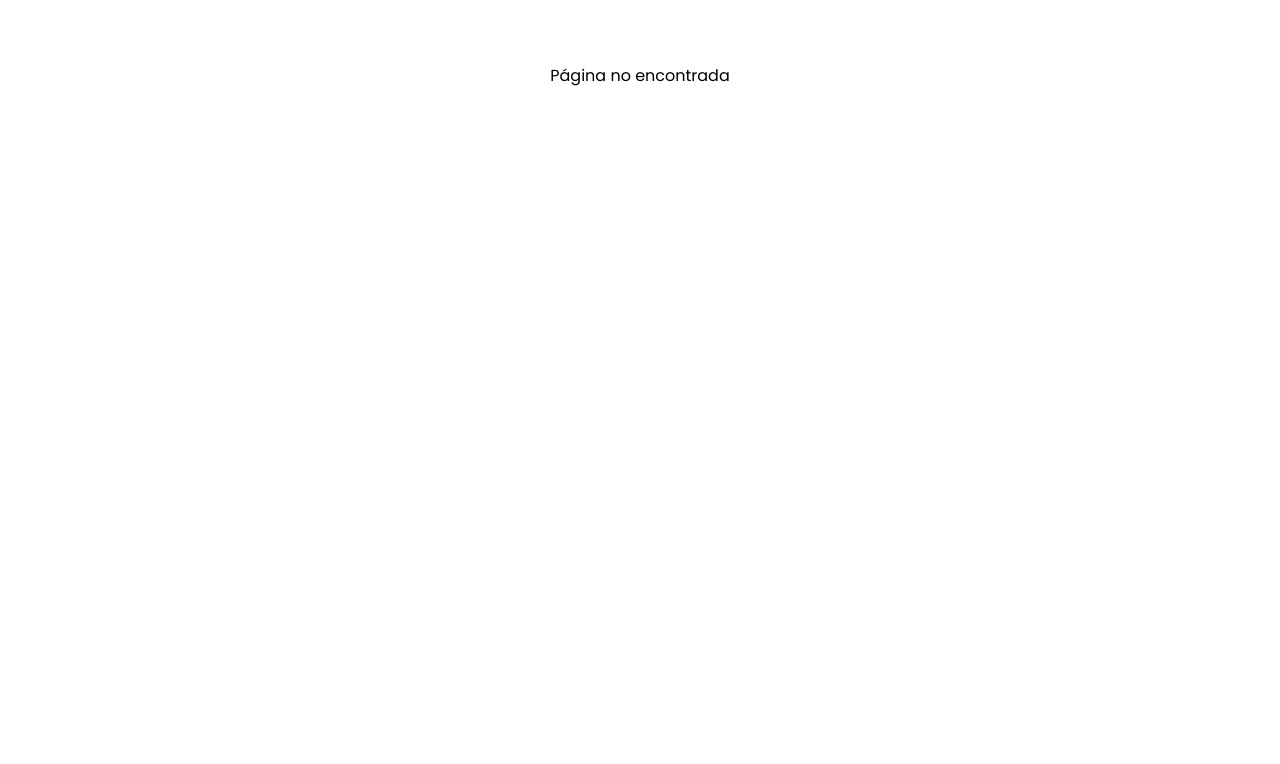
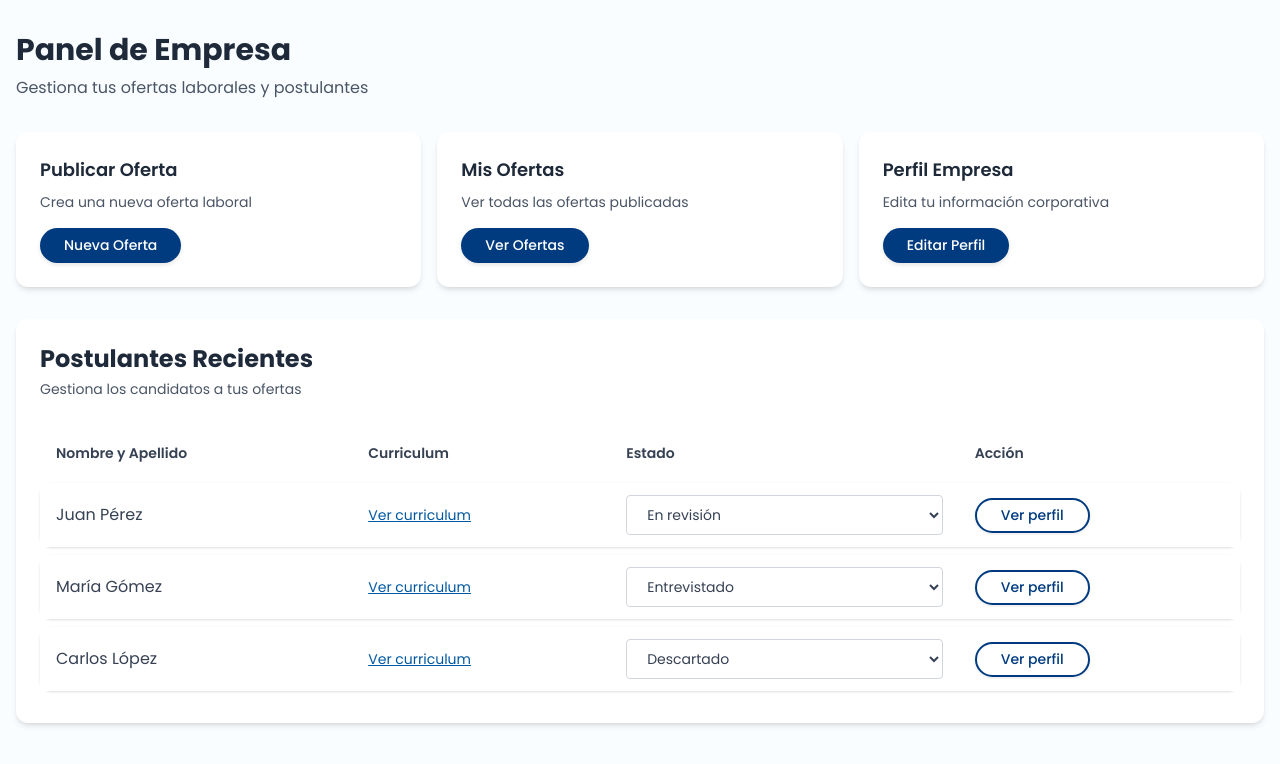
Before and after one commit to almendrasmaria/impulsa-tech, a React (Vite) app: page /panel-empresa in a window 1280 px wide. Shown: the top 764 px of the page. Built offline with nearby package versions, Linux system fonts and the light colour scheme.

Commit message:
add: dashborad de emrpesa

```diff
--- /dev/null
+++ b/src/pages/CompanyDashboardPage.tsx
@@ -0,0 +1,61 @@
+import React from 'react';
+import Card from '../components/Card';
+import PostulantesTable from '../components/PostulantesTable';
+import Button from '../components/Button';
+import { useNavigate } from 'react-router-dom';
+
+const CompanyDashboardPage: React.FC = () => {
+    const navigate = useNavigate();
+
+    return (
+        <div className="min-h-screen bg-[#FAFDFF]">
+            <main className="max-w-7xl mx-auto px-4 py-8">
+                {/* Header Section */}
+                <div className="mb-8">
+                    <h1 className="text-3xl font-bold text-gray-800 mb-2">Panel de Empresa</h1>
+                    <p className="text-gray-600">Gestiona tus ofertas laborales y postulantes</p>
+                </div>
+
+                {/* Quick Actions */}
+                <div className="grid grid-cols-1 md:grid-cols-3 gap-4 mb-8">
+                    <Card className="p-6 hover:shadow-md transition-shadow">
+                        <h3 className="text-lg font-semibold text-gray-800 mb-2">Publicar Oferta</h3>
+                        <p className="text-gray-600 text-sm mb-4">Crea una nueva oferta laboral</p>
+                        <Button variant="primary" onClick={() => navigate('/crear-oferta')}>
+                            Nueva Oferta
+                        </Button>
+                    </Card>
+
+                    <Card className="p-6 hover:shadow-md transition-shadow">
+                        <h3 className="text-lg font-semibold text-gray-800 mb-2">Mis Ofertas</h3>
+                        <p className="text-gray-600 text-sm mb-4">Ver todas las ofertas publicadas</p>
+                        <Button variant="primary" onClick={() => navigate('/mis-ofertas')}>
+                            Ver Ofertas
+                        </Button>
+                    </Card>
+
+                    <Card className="p-6 hover:shadow-md transition-shadow">
+                        <h3 className="text-lg font-semibold text-gray-800 mb-2">Perfil Empresa</h3>
+                        <p className="text-gray-600 text-sm mb-4">Edita tu información corporativa</p>
+                        <Button variant="primary" onClick={() => navigate('/perfil-empresa')}>
+                            Editar Perfil
+                        </Button>
+                    </Card>
+                </div>
+
+                {/* Postulantes Section */}
+                <Card className="p-6">
+                    <div className="flex justify-between items-center mb-6">
+                        <div>
+                            <h2 className="text-2xl font-bold text-gray-800">Postulantes Recientes</h2>
+                            <p className="text-gray-600 text-sm mt-1">Gestiona los candidatos a tus ofertas</p>
+                        </div>
+                    </div>
+                    <PostulantesTable />
+                </Card>
+            </main>
+        </div>
+    );
+};
+
+export default CompanyDashboardPage;
--- a/src/pages/index.ts
+++ b/src/pages/index.ts
@@ -1,2 +1,3 @@
 export { default as CompanyProfilePage } from './CompanyProfilePage';
+export { default as CompanyDashboardPage } from './CompanyDashboardPage';
 export { default as HomePage } from './HomePage';
```
Also changed, not shown: src/routes/Rutas.tsx (+5 -3 lines).
